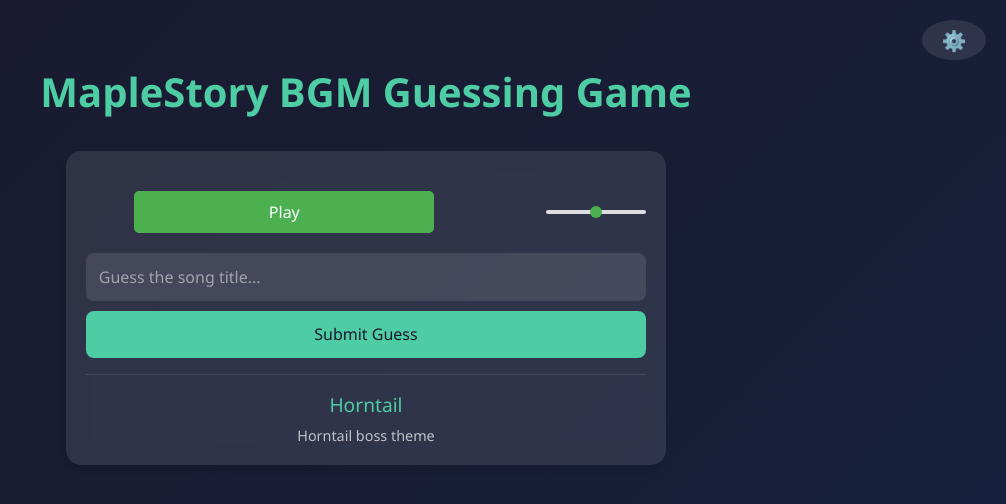
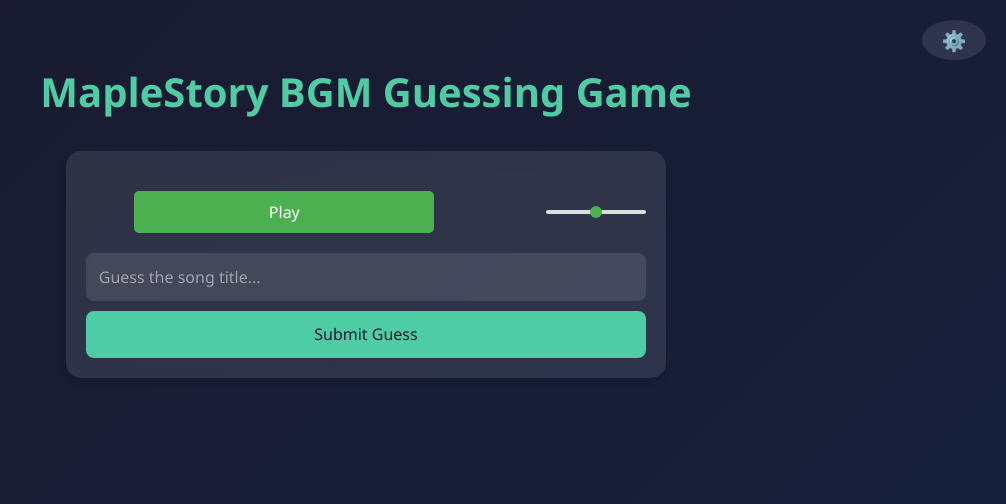
Before and after one commit to Rydah/MaplestoryBGMQuiz, a React (Create React App) app: page / in a window 1280 px wide. Shown: the top 504 px of the page, without its empty margins (274-1280 px from the left). Built offline with nearby package versions, Linux system fonts and the light colour scheme.

Commit message:
Removed the answer in the webpage

```diff
--- a/src/components/BGMCard.js
+++ b/src/components/BGMCard.js
@@ -287,10 +287,10 @@
         )}
       </div>
 
-      <div className="song-info">
+      {/* <div className="song-info">
         <div className="song-title">{bgm.metadata.title}</div>
         <div className="song-mark">{bgm.description}</div>
-      </div>
+      </div> */}
     </div>
   );
 }
```
